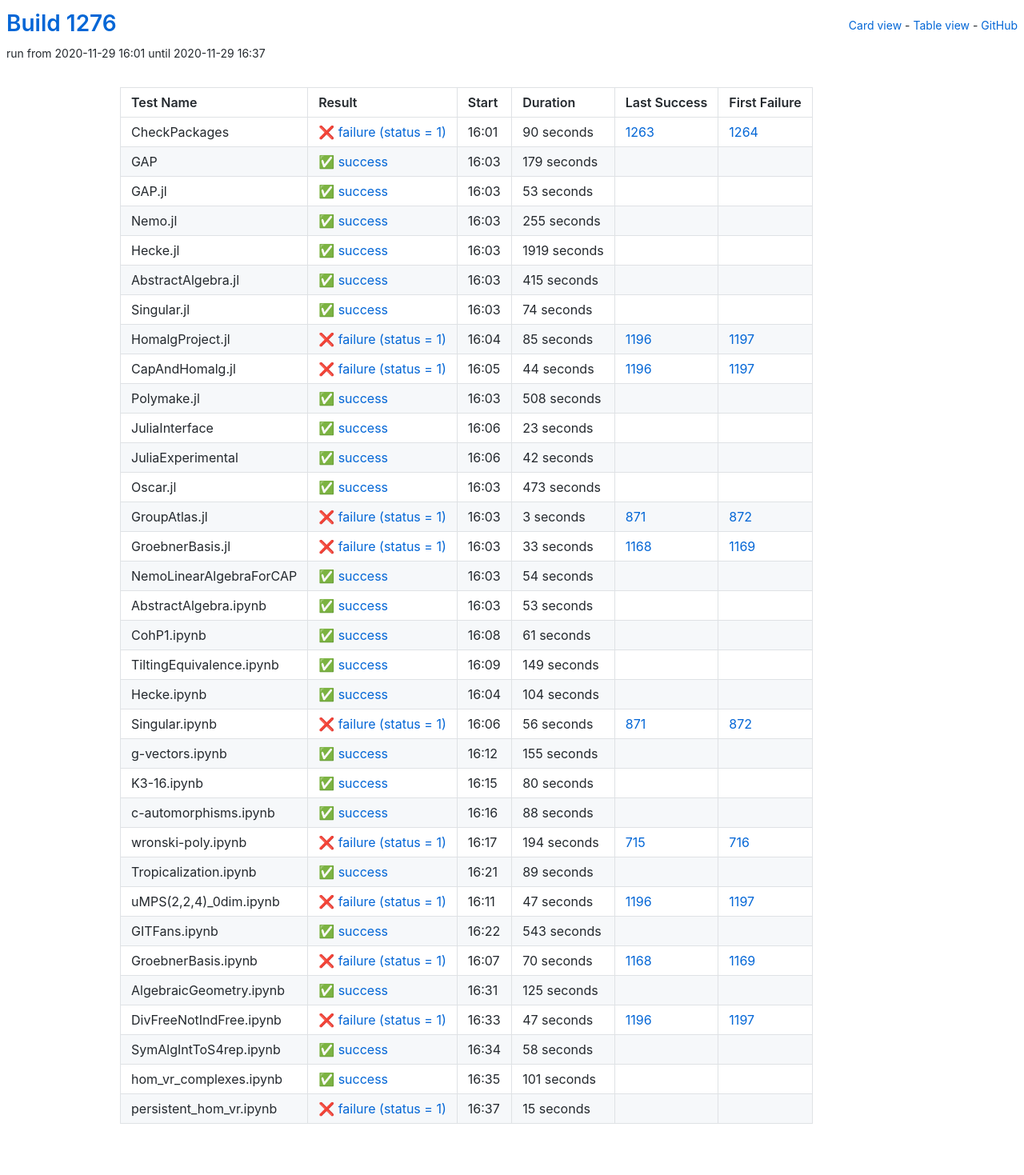
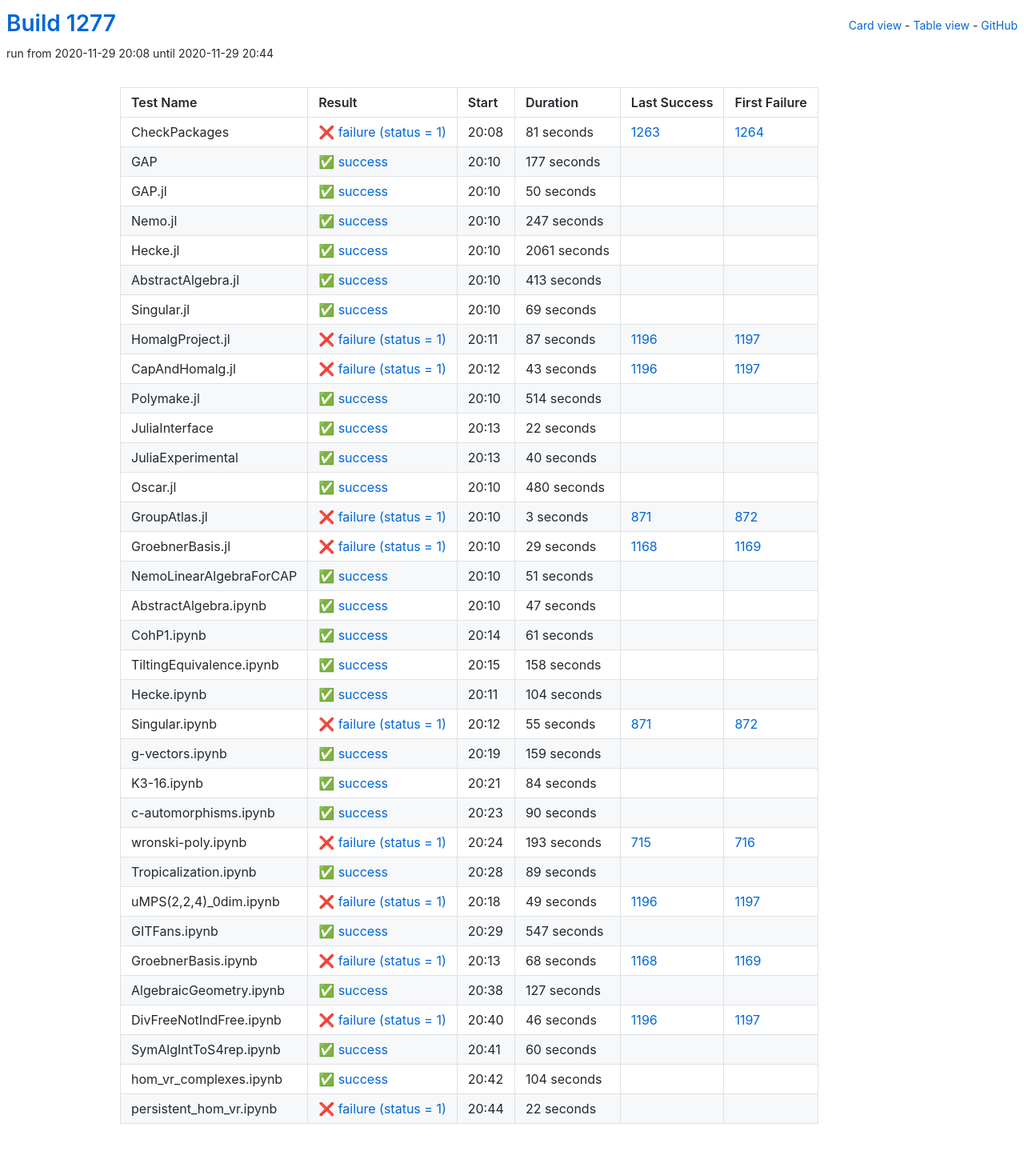
Before and after one commit to oscar-system/oscar-ci-status-stable, a Jekyll site: the page built from table.html, in a window 1280 px wide. Shown: the whole page at 80% size. Built offline with Jekyll 4.4.1, drawn with Linux system fonts in a browser that asks for light colours.

Commit message:
Build #1277

```diff
--- a/_data/ci.yml
+++ b/_data/ci.yml
@@ -1,6 +1,6 @@
 ---
-build: 1276
-build_url: https://oscarci.mathematik.uni-kl.de/job/oscar-stable/1276/
+build: 1277
+build_url: https://oscarci.mathematik.uni-kl.de/job/oscar-stable/1277/
 job: oscar-stable
 organization: oscar-system
 repo: oscar-ci-status-stable
@@ -8,164 +8,164 @@ repourl: https://github.com/oscar-system/oscar-ci-status-stable
 tests:
 - name: CheckPackages
   id: checkpackages
-  log: https://oscarci.mathematik.uni-kl.de/job/oscar-stable/1276/artifact/logs/build-1276/CheckPackages.log
-  start: 2020-11-29 16:01
+  log: https://oscarci.mathematik.uni-kl.de/job/oscar-stable/1277/artifact/logs/build-1277/CheckPackages.log
+  start: 2020-11-29 20:08
   success: false
   exitcode: 1
   status: failure
-  duration: 90
+  duration: 81
   last_success: 1263
   last_success_url: https://oscarci.mathematik.uni-kl.de/job/oscar-stable/1263/
   first_failure: 1264
   first_failure_url: https://oscarci.mathematik.uni-kl.de/job/oscar-stable/1264/
 - name: GAP
   id: gap
-  log: https://oscarci.mathematik.uni-kl.de/job/oscar-stable/1276/artifact/logs/build-1276/GAP.log
-  start: 2020-11-29 16:03
+  log: https://oscarci.mathematik.uni-kl.de/job/oscar-stable/1277/artifact/logs/build-1277/GAP.log
+  start: 2020-11-29 20:10
   success: true
   exitcode: 0
   status: success
-  duration: 179
+  duration: 177
   last_success: false
   last_success_url:
   first_failure: false
   first_failure_url:
 - name: GAP.jl
   id: gap-jl
-  log: https://oscarci.mathematik.uni-kl.de/job/oscar-stable/1276/artifact/logs/build-1276/GAP.jl.log
-  start: 2020-11-29 16:03
+  log: https://oscarci.mathematik.uni-kl.de/job/oscar-stable/1277/artifact/logs/build-1277/GAP.jl.log
+  start: 2020-11-29 20:10
   success: true
   exitcode: 0
   status: success
-  duration: 53
+  duration: 50
   last_success: false
   last_success_url:
   first_failure: false
   first_failure_url:
 - name: Nemo.jl
   id: nemo-jl
-  log: https://oscarci.mathematik.uni-kl.de/job/oscar-stable/1276/artifact/logs/build-1276/Nemo.jl.log
-  start: 2020-11-29 16:03
+  log: https://oscarci.mathematik.uni-kl.de/job/oscar-stable/1277/artifact/logs/build-1277/Nemo.jl.log
+  start: 2020-11-29 20:10
   success: true
   exitcode: 0
   status: success
-  duration: 255
+  duration: 247
   last_success: false
   last_success_url:
   first_failure: false
   first_failure_url:
 - name: Hecke.jl
   id: hecke-jl
-  log: https://oscarci.mathematik.uni-kl.de/job/oscar-stable/1276/artifact/logs/build-1276/Hecke.jl.log
-  start: 2020-11-29 16:03
+  log: https://oscarci.mathematik.uni-kl.de/job/oscar-stable/1277/artifact/logs/build-1277/Hecke.jl.log
+  start: 2020-11-29 20:10
   success: true
   exitcode: 0
   status: success
-  duration: 1919
+  duration: 2061
   last_success: false
   last_success_url:
   first_failure: false
   first_failure_url:
 - name: AbstractAlgebra.jl
   id: abstractalgebra-jl
-  log: https://oscarci.mathematik.uni-kl.de/job/oscar-stable/1276/artifact/logs/build-1276/AbstractAlgebra.jl.log
-  start: 2020-11-29 16:03
+  log: https://oscarci.mathematik.uni-kl.de/job/oscar-stable/1277/artifact/logs/build-1277/AbstractAlgebra.jl.log
+  start: 2020-11-29 20:10
   success: true
   exitcode: 0
   status: success
-  duration: 415
+  duration: 413
   last_success: false
   last_success_url:
   first_failure: false
   first_failure_url:
 - name: Singular.jl
   id: singular-jl
-  log: https://oscarci.mathematik.uni-kl.de/job/oscar-stable/1276/artifact/logs/build-1276/Singular.jl.log
-  start: 2020-11-29 16:03
+  log: https://oscarci.mathematik.uni-kl.de/job/oscar-stable/1277/artifact/logs/build-1277/Singular.jl.log
+  start: 2020-11-29 20:10
   success: true
   exitcode: 0
   status: success
-  duration: 74
+  duration: 69
   last_success: false
   last_success_url:
   first_failure: false
   first_failure_url:
 - name: HomalgProject.jl
   id: homalgproject-jl
-  log: https://oscarci.mathematik.uni-kl.de/job/oscar-stable/1276/artifact/logs/build-1276/HomalgProject.jl.log
-  start: 2020-11-29 16:04
+  log: https://oscarci.mathematik.uni-kl.de/job/oscar-stable/1277/artifact/logs/build-1277/HomalgProject.jl.log
+  start: 2020-11-29 20:11
   success: false
   exitcode: 1
   status: failure
-  duration: 85
+  duration: 87
   last_success: 1196
   last_success_url: https://oscarci.mathematik.uni-kl.de/job/oscar-stable/1196/
   first_failure: 1197
   first_failure_url: https://oscarci.mathematik.uni-kl.de/job/oscar-stable/1197/
 - name: CapAndHomalg.jl
   id: capandhomalg-jl
-  log: https://oscarci.mathematik.uni-kl.de/job/oscar-stable/1276/artifact/logs/build-1276/CapAndHomalg.jl.log
-  start: 2020-11-29 16:05
+  log: https://oscarci.mathematik.uni-kl.de/job/oscar-stable/1277/artifact/logs/build-1277/CapAndHomalg.jl.log
+  start: 2020-11-29 20:12
   success: false
   exitcode: 1
   status: failure
-  duration: 44
+  duration: 43
   last_success: 1196
   last_success_url: https://oscarci.mathematik.uni-kl.de/job/oscar-stable/1196/
   first_failure: 1197
   first_failure_url: https://oscarci.mathematik.uni-kl.de/job/oscar-stable/1197/
 - name: Polymake.jl
   id: polymake-jl
-  log: https://oscarci.mathematik.uni-kl.de/job/oscar-stable/1276/artifact/logs/build-1276/Polymake.jl.log
-  start: 2020-11-29 16:03
+  log: https://oscarci.mathematik.uni-kl.de/job/oscar-stable/1277/artifact/logs/build-1277/Polymake.jl.log
+  start: 2020-11-29 20:10
   success: true
   exitcode: 0
   status: success
-  duration: 508
+  duration: 514
   last_success: false
   last_success_url:
   first_failure: false
   first_failure_url:
 - name: JuliaInterface
   id: juliainterface
-  log: https://oscarci.mathematik.uni-kl.de/job/oscar-stable/1276/artifact/logs/build-1276/JuliaInterface.log
-  start: 2020-11-29 16:06
+  log: https://oscarci.mathematik.uni-kl.de/job/oscar-stable/1277/artifact/logs/build-1277/JuliaInterface.log
+  start: 2020-11-29 20:13
   success: true
   exitcode: 0
   status: success
-  duration: 23
+  duration: 22
   last_success: false
   last_success_url:
   first_failure: false
   first_failure_url:
 - name: JuliaExperimental
   id: juliaexperimental
-  log: https://oscarci.mathematik.uni-kl.de/job/oscar-stable/1276/artifact/logs/build-1276/JuliaExperimental.log
-  start: 2020-11-29 16:06
+  log: https://oscarci.mathematik.uni-kl.de/job/oscar-stable/1277/artifact/logs/build-1277/JuliaExperimental.log
+  start: 2020-11-29 20:13
   success: true
   exitcode: 0
   status: success
-  duration: 42
+  duration: 40
   last_success: false
   last_success_url:
   first_failure: false
   first_failure_url:
 - name: Oscar.jl
   id: oscar-jl
-  log: https://oscarci.mathematik.uni-kl.de/job/oscar-stable/1276/artifact/logs/build-1276/Oscar.jl.log
-  start: 2020-11-29 16:03
+  log: https://oscarci.mathematik.uni-kl.de/job/oscar-stable/1277/artifact/logs/build-1277/Oscar.jl.log
+  start: 2020-11-29 20:10
   success: true
   exitcode: 0
   status: success
-  duration: 473
+  duration: 480
   last_success: false
   last_success_url:
   first_failure: false
   first_failure_url:
 - name: GroupAtlas.jl
   id: groupatlas-jl
-  log: https://oscarci.mathematik.uni-kl.de/job/oscar-stable/1276/artifact/logs/build-1276/GroupAtlas.jl.log
-  start: 2020-11-29 16:03
+  log: https://oscarci.mathematik.uni-kl.de/job/oscar-stable/1277/artifact/logs/build-1277/GroupAtlas.jl.log
+  start: 2020-11-29 20:10
   success: false
   exitcode: 1
   status: failure
@@ -176,44 +176,44 @@ tests:
   first_failure_url: https://oscarci.mathematik.uni-kl.de/job/oscar-stable/872/
 - name: GroebnerBasis.jl
   id: groebnerbasis-jl
-  log: https://oscarci.mathematik.uni-kl.de/job/oscar-stable/1276/artifact/logs/build-1276/GroebnerBasis.jl.log
-  start: 2020-11-29 16:03
+  log: https://oscarci.mathematik.uni-kl.de/job/oscar-stable/1277/artifact/logs/build-1277/GroebnerBasis.jl.log
+  start: 2020-11-29 20:10
   success: false
   exitcode: 1
   status: failure
-  duration: 33
+  duration: 29
   last_success: 1168
   last_success_url: https://oscarci.mathematik.uni-kl.de/job/oscar-stable/1168/
   first_failure: 1169
   first_failure_url: https://oscarci.mathematik.uni-kl.de/job/oscar-stable/1169/
 - name: NemoLinearAlgebraForCAP
   id: nemolinearalgebraforcap
-  log: https://oscarci.mathematik.uni-kl.de/job/oscar-stable/1276/artifact/logs/build-1276/NemoLinearAlgebraForCAP.log
-  start: 2020-11-29 16:03
+  log: https://oscarci.mathematik.uni-kl.de/job/oscar-stable/1277/artifact/logs/build-1277/NemoLinearAlgebraForCAP.log
+  start: 2020-11-29 20:10
   success: true
   exitcode: 0
   status: success
-  duration: 54
+  duration: 51
   last_success: false
   last_success_url:
   first_failure: false
   first_failure_url:
 - name: AbstractAlgebra.ipynb
   id: abstractalgebra-ipynb
-  log: https://oscarci.mathematik.uni-kl.de/job/oscar-stable/1276/artifact/logs/build-1276/AbstractAlgebra.ipynb.log
-  start: 2020-11-29 16:03
+  log: https://oscarci.mathematik.uni-kl.de/job/oscar-stable/1277/artifact/logs/build-1277/AbstractAlgebra.ipynb.log
+  start: 2020-11-29 20:10
   success: true
   exitcode: 0
   status: success
-  duration: 53
+  duration: 47
   last_success: false
   last_success_url:
   first_failure: false
   first_failure_url:
 - name: CohP1.ipynb
   id: cohp1-ipynb
-  log: https://oscarci.mathematik.uni-kl.de/job/oscar-stable/1276/artifact/logs/build-1276/CohP1.ipynb.log
-  start: 2020-11-29 16:08
+  log: https://oscarci.mathematik.uni-kl.de/job/oscar-stable/1277/artifact/logs/build-1277/CohP1.ipynb.log
+  start: 2020-11-29 20:14
   success: true
   exitcode: 0
   status: success
@@ -224,20 +224,20 @@ tests:
   first_failure_url:
 - name: TiltingEquivalence.ipynb
   id: tiltingequivalence-ipynb
-  log: https://oscarci.mathematik.uni-kl.de/job/oscar-stable/1276/artifact/logs/build-1276/TiltingEquivalence.ipynb.log
-  start: 2020-11-29 16:09
+  log: https://oscarci.mathematik.uni-kl.de/job/oscar-stable/1277/artifact/logs/build-1277/TiltingEquivalence.ipynb.log
+  start: 2020-11-29 20:15
   success: true
   exitcode: 0
   status: success
-  duration: 149
+  duration: 158
   last_success: false
   last_success_url:
   first_failure: false
   first_failure_url:
 - name: Hecke.ipynb
   id: hecke-ipynb
-  log: https://oscarci.mathematik.uni-kl.de/job/oscar-stable/1276/artifact/logs/build-1276/Hecke.ipynb.log
-  start: 2020-11-29 16:04
+  log: https://oscarci.mathematik.uni-kl.de/job/oscar-stable/1277/artifact/logs/build-1277/Hecke.ipynb.log
+  start: 2020-11-29 20:11
   success: true
   exitcode: 0
   status: success
@@ -248,68 +248,68 @@ tests:
   first_failure_url:
 - name: Singular.ipynb
   id: singular-ipynb
-  log: https://oscarci.mathematik.uni-kl.de/job/oscar-stable/1276/artifact/logs/build-1276/Singular.ipynb.log
-  start: 2020-11-29 16:06
+  log: https://oscarci.mathematik.uni-kl.de/job/oscar-stable/1277/artifact/logs/build-1277/Singular.ipynb.log
+  start: 2020-11-29 20:12
   success: false
   exitcode: 1
   status: failure
-  duration: 56
+  duration: 55
   last_success: 871
   last_success_url: https://oscarci.mathematik.uni-kl.de/job/oscar-stable/871/
   first_failure: 872
   first_failure_url: https://oscarci.mathematik.uni-kl.de/job/oscar-stable/872/
 - name: g-vectors.ipynb
   id: g-vectors-ipynb
-  log: https://oscarci.mathematik.uni-kl.de/job/oscar-stable/1276/artifact/logs/build-1276/g-vectors.ipynb.log
-  start: 2020-11-29 16:12
+  log: https://oscarci.mathematik.uni-kl.de/job/oscar-stable/1277/artifact/logs/build-1277/g-vectors.ipynb.log
+  start: 2020-11-29 20:19
   success: true
   exitcode: 0
   status: success
-  duration: 155
+  duration: 159
   last_success: false
   last_success_url:
   first_failure: false
   first_failure_url:
 - name: K3-16.ipynb
   id: k3-16-ipynb
-  log: https://oscarci.mathematik.uni-kl.de/job/oscar-stable/1276/artifact/logs/build-1276/K3-16.ipynb.log
-  start: 2020-11-29 16:15
+  log: https://oscarci.mathematik.uni-kl.de/job/oscar-stable/1277/artifact/logs/build-1277/K3-16.ipynb.log
+  start: 2020-11-29 20:21
   success: true
   exitcode: 0
   status: success
-  duration: 80
+  duration: 84
   last_success: false
   last_success_url:
   first_failure: false
   first_failure_url:
 - name: c-automorphisms.ipynb
   id: c-automorphisms-ipynb
-  log: https://oscarci.mathematik.uni-kl.de/job/oscar-stable/1276/artifact/logs/build-1276/c-automorphisms.ipynb.log
-  start: 2020-11-29 16:16
+  log: https://oscarci.mathematik.uni-kl.de/job/oscar-stable/1277/artifact/logs/build-1277/c-automorphisms.ipynb.log
+  start: 2020-11-29 20:23
   success: true
   exitcode: 0
   status: success
-  duration: 88
+  duration: 90
   last_success: false
   last_success_url:
   first_failure: false
   first_failure_url:
 - name: wronski-poly.ipynb
   id: wronski-poly-ipynb
-  log: https://oscarci.mathematik.uni-kl.de/job/oscar-stable/1276/artifact/logs/build-1276/wronski-poly.ipynb.log
-  start: 2020-11-29 16:17
+  log: https://oscarci.mathematik.uni-kl.de/job/oscar-stable/1277/artifact/logs/build-1277/wronski-poly.ipynb.log
+  start: 2020-11-29 20:24
   success: false
   exitcode: 1
   status: failure
-  duration: 194
+  duration: 193
   last_success: 715
   last_success_url: https://oscarci.mathematik.uni-kl.de/job/oscar-stable/715/
   first_failure: 716
   first_failure_url: https://oscarci.mathematik.uni-kl.de/job/oscar-stable/716/
 - name: Tropicalization.ipynb
   id: tropicalization-ipynb
-  log: https://oscarci.mathematik.uni-kl.de/job/oscar-stable/1276/artifact/logs/build-1276/Tropicalization.ipynb.log
-  start: 2020-11-29 16:21
+  log: https://oscarci.mathematik.uni-kl.de/job/oscar-stable/1277/artifact/logs/build-1277/Tropicalization.ipynb.log
+  start: 2020-11-29 20:28
   success: true
   exitcode: 0
   status: success
@@ -320,96 +320,96 @@ tests:
   first_failure_url:
 - name: uMPS(2,2,4)_0dim.ipynb
   id: umps-2-2-4-0dim-ipynb
-  log: https://oscarci.mathematik.uni-kl.de/job/oscar-stable/1276/artifact/logs/build-1276/uMPS-2-2-4-_0dim.ipynb.log
-  start: 2020-11-29 16:11
+  log: https://oscarci.mathematik.uni-kl.de/job/oscar-stable/1277/artifact/logs/build-1277/uMPS-2-2-4-_0dim.ipynb.log
+  start: 2020-11-29 20:18
   success: false
   exitcode: 1
   status: failure
-  duration: 47
+  duration: 49
   last_success: 1196
   last_success_url: https://oscarci.mathematik.uni-kl.de/job/oscar-stable/1196/
   first_failure: 1197
   first_failure_url: https://oscarci.mathematik.uni-kl.de/job/oscar-stable/1197/
 - name: GITFans.ipynb
   id: gitfans-ipynb
-  log: https://oscarci.mathematik.uni-kl.de/job/oscar-stable/1276/artifact/logs/build-1276/GITFans.ipynb.log
-  start: 2020-11-29 16:22
+  log: https://oscarci.mathematik.uni-kl.de/job/oscar-stable/1277/artifact/logs/build-1277/GITFans.ipynb.log
+  start: 2020-11-29 20:29
   success: true
   exitcode: 0
   status: success
-  duration: 543
+  duration: 547
   last_success: false
   last_success_url:
   first_failure: false
   first_failure_url:
 - name: GroebnerBasis.ipynb
   id: groebnerbasis-ipynb
-  log: https://oscarci.mathematik.uni-kl.de/job/oscar-stable/1276/artifact/logs/build-1276/GroebnerBasis.ipynb.log
-  start: 2020-11-29 16:07
+  log: https://oscarci.mathematik.uni-kl.de/job/oscar-stable/1277/artifact/logs/build-1277/GroebnerBasis.ipynb.log
+  start: 2020-11-29 20:13
   success: false
   exitcode: 1
   status: failure
-  duration: 70
+  duration: 68
   last_success: 1168
   last_success_url: https://oscarci.mathematik.uni-kl.de/job/oscar-stable/1168/
   first_failure: 1169
   first_failure_url: https://oscarci.mathematik.uni-kl.de/job/oscar-stable/1169/
 - name: AlgebraicGeometry.ipynb
   id: algebraicgeometry-ipynb
-  log: https://oscarci.mathematik.uni-kl.de/job/oscar-stable/1276/artifact/logs/build-1276/AlgebraicGeometry.ipynb.log
-  start: 2020-11-29 16:31
+  log: https://oscarci.mathematik.uni-kl.de/job/oscar-stable/1277/artifact/logs/build-1277/AlgebraicGeometry.ipynb.log
+  start: 2020-11-29 20:38
   success: true
   exitcode: 0
   status: success
-  duration: 125
+  duration: 127
   last_success: false
   last_success_url:
   first_failure: false
   first_failure_url:
 - name: DivFreeNotIndFree.ipynb
   id: divfreenotindfree-ipynb
-  log: https://oscarci.mathematik.uni-kl.de/job/oscar-stable/1276/artifact/logs/build-1276/DivFreeNotIndFree.ipynb.log
-  start: 2020-11-29 16:33
+  log: https://oscarci.mathematik.uni-kl.de/job/oscar-stable/1277/artifact/logs/build-1277/DivFreeNotIndFree.ipynb.log
+  start: 2020-11-29 20:40
   success: false
   exitcode: 1
   status: failure
-  duration: 47
+  duration: 46
   last_success: 1196
   last_success_url: https://oscarci.mathematik.uni-kl.de/job/oscar-stable/1196/
   first_failure: 1197
   first_failure_url: https://oscarci.mathematik.uni-kl.de/job/oscar-stable/1197/
 - name: SymAlgIntToS4rep.ipynb
   id: symalginttos4rep-ipynb
-  log: https://oscarci.mathematik.uni-kl.de/job/oscar-stable/1276/artifact/logs/build-1276/SymAlgIntToS4rep.ipynb.log
-  start: 2020-11-29 16:34
+  log: https://oscarci.mathematik.uni-kl.de/job/oscar-stable/1277/artifact/logs/build-1277/SymAlgIntToS4rep.ipynb.log
+  start: 2020-11-29 20:41
   success: true
   exitcode: 0
   status: success
-  duration: 58
+  duration: 60
   last_success: false
   last_success_url:
   first_failure: false
   first_failure_url:
 - name: hom_vr_complexes.ipynb
   id: hom-vr-complexes-ipynb
-  log: https://oscarci.mathematik.uni-kl.de/job/oscar-stable/1276/artifact/logs/build-1276/hom_vr_complexes.ipynb.log
-  start: 2020-11-29 16:35
+  log: https://oscarci.mathematik.uni-kl.de/job/oscar-stable/1277/artifact/logs/build-1277/hom_vr_complexes.ipynb.log
+  start: 2020-11-29 20:42
   success: true
   exitcode: 0
   status: success
-  duration: 101
+  duration: 104
   last_success: false
   last_success_url:
   first_failure: false
   first_failure_url:
 - name: persistent_hom_vr.ipynb
   id: persistent-hom-vr-ipynb
-  log: https://oscarci.mathematik.uni-kl.de/job/oscar-stable/1276/artifact/logs/build-1276/persistent_hom_vr.ipynb.log
-  start: 2020-11-29 16:37
+  log: https://oscarci.mathematik.uni-kl.de/job/oscar-stable/1277/artifact/logs/build-1277/persistent_hom_vr.ipynb.log
+  start: 2020-11-29 20:44
   success: false
   exitcode: 1
   status: failure
-  duration: 15
+  duration: 22
   last_success: false
   last_success_url:
   first_failure: false
```
Also changed, not shown: README.md.
